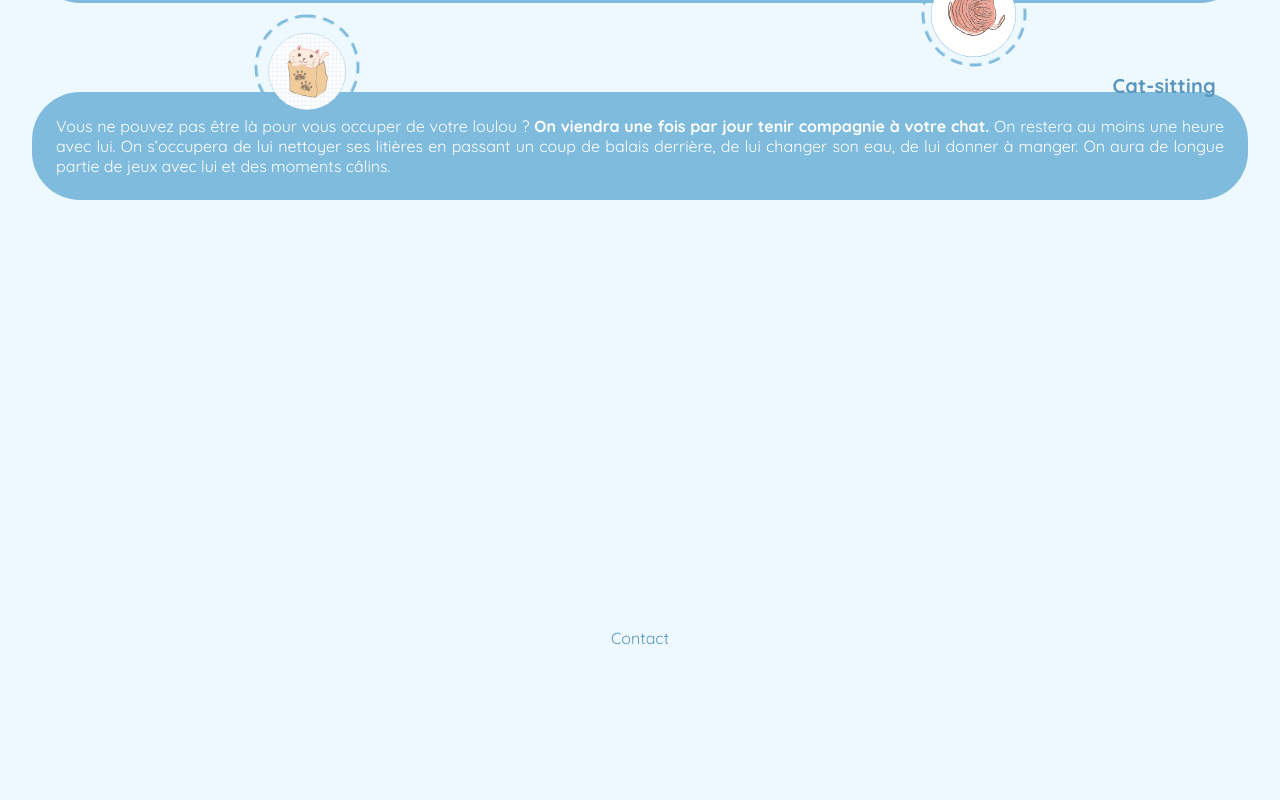
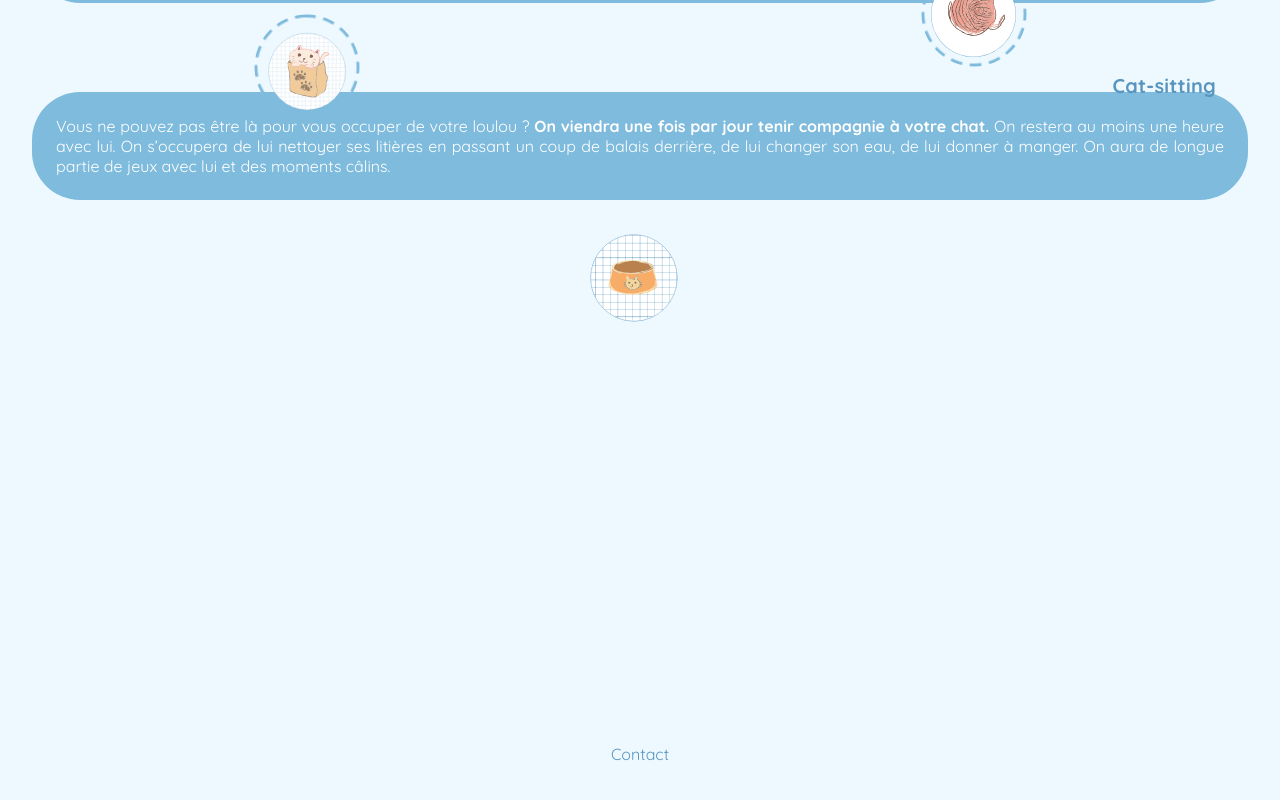
Before and after one commit to sdsmnc221/felisweet.web, a Nuxt app: page / in a window 1280 px wide. Shown: the part 4579-5379 px from the top of the page. Built offline with nearby package versions, Linux system fonts and the light colour scheme.

Commit message:
add last bubble image

```diff
--- a/pages/index.vue
+++ b/pages/index.vue
@@ -47,6 +47,7 @@
         :image-pos="service.imagePos"
         :image-src="service.imageSrc"
       />
+      <bubble-image src="images/illus-services-bowl.svg" :size="148" />
     </atom-wrapper>
     <atom-wrapper tag="section" full-height flex flex-center>
       Contact
@@ -138,6 +139,11 @@ main {
         left: -4%;
       }
     }
+
+    & > .bubble-image {
+      margin: 0 auto;
+      margin-top: -32px;
+    }
   }
 }
 </style>
```
